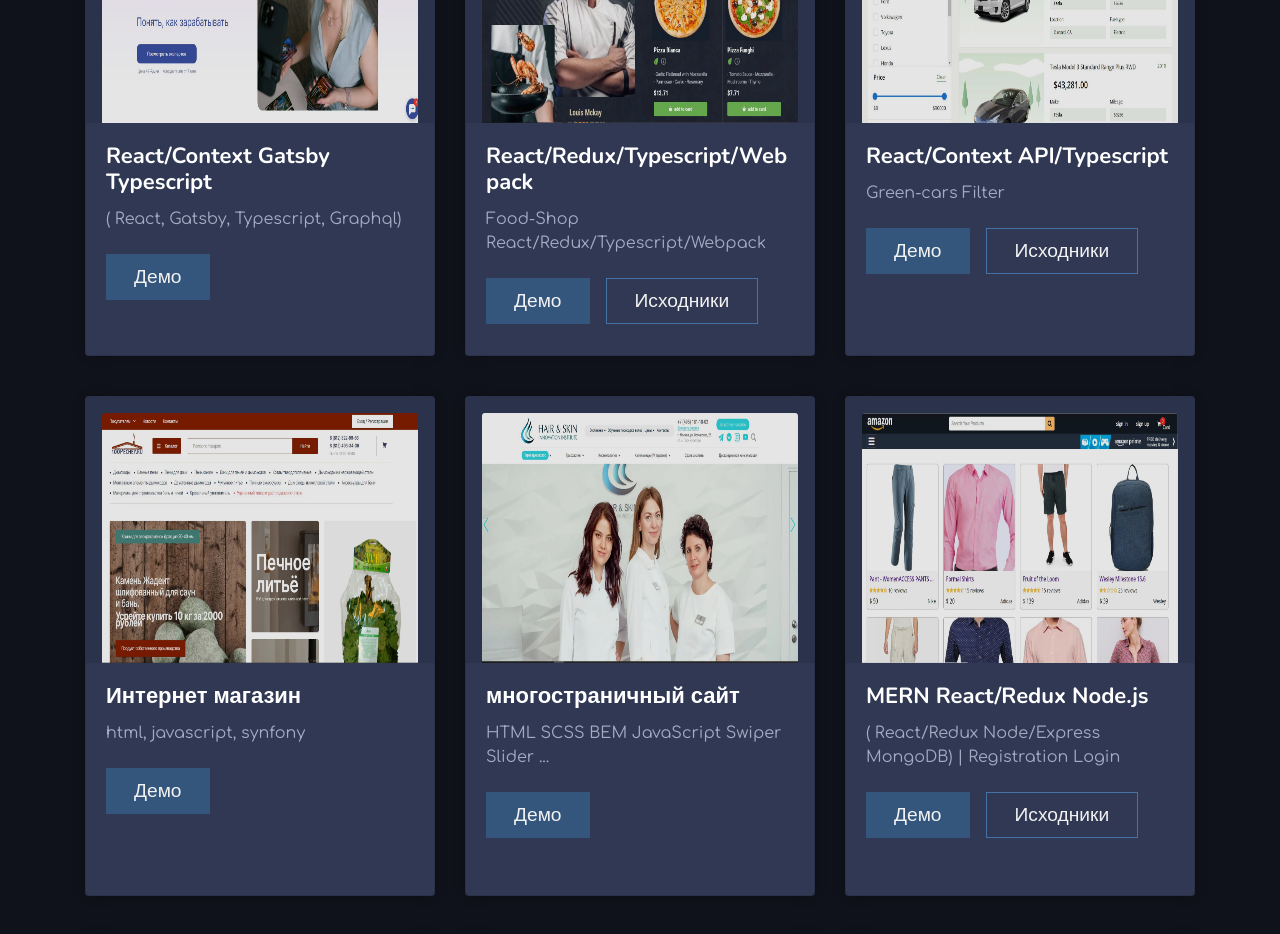
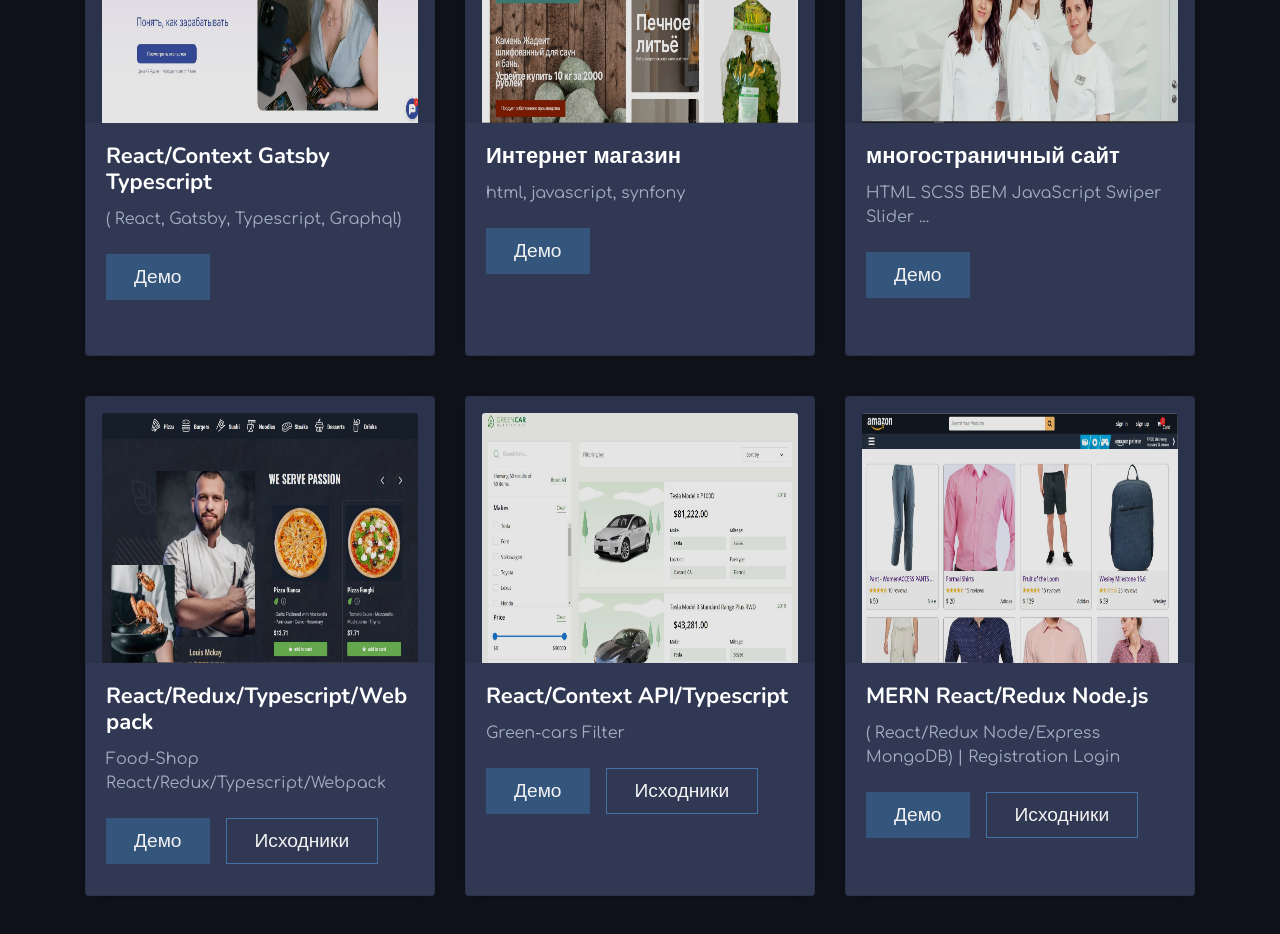
Before and after one commit to sergKenne/my-portfolio, a React (Vite) app: page / in a window 1280 px wide. Shown: the part 1860-2794 px from the top of the page. Built offline with nearby package versions, Linux system fonts and the light colour scheme; a web font is replaced by a local one.

Commit message:
added bootstrap js

```diff
--- a/package.json
+++ b/package.json
@@ -10,6 +10,7 @@
     "preview": "vite preview"
   },
   "dependencies": {
+    "bootstrap": "^4.3.1",
     "jquery": "^3.6.1",
     "node-sass": "^9.0.0",
     "react": "^18.2.0",
--- a/src/App.jsx
+++ b/src/App.jsx
@@ -347,6 +347,50 @@ function App() {
                                       <div className="card__image">
                                           <img
                                               className="card-img-top"
+                                              src="img/100pichei.JPG"
+                                              alt="shoppingCart"
+                                          />
+                                      </div>
+                                      <div className="card-body">
+                                          <h5 className="card-title">{'Интернет магазин'}</h5>
+                                          <p className="card-text">html, javascript, synfony</p>
+                                          <a
+                                              href="https://100pechey.ru/"
+                                              target="_blank"
+                                              className="card__link card__link--site">
+                                              Демо
+                                          </a>
+                                      </div>
+                                  </div>
+                              </div>
+                              <div className="col-lg-4 col-md-6 mb-4">
+                                  <div className="card">
+                                      <div className="card__image">
+                                          <img
+                                              className="card-img-top"
+                                              src="img/hair-sky.JPG"
+                                              alt="Hair&sky"
+                                          />
+                                      </div>
+                                      <div className="card-body">
+                                          <h5 className="card-title">{'многостраничный сайт'}</h5>
+                                          <p className="card-text">
+                                              HTML SCSS BEM JavaScript Swiper Slider ...
+                                          </p>
+                                          <a
+                                              href="https://hsii.ru/"
+                                              target="_blank"
+                                              className="card__link card__link--site">
+                                              Демо
+                                          </a>
+                                      </div>
+                                  </div>
+                              </div>
+                              <div className="col-lg-4 col-md-6 mb-4">
+                                  <div className="card">
+                                      <div className="card__image">
+                                          <img
+                                              className="card-img-top"
                                               src="img/foot-shop.JPG"
                                               alt="food shop"
                                           />
@@ -398,50 +442,6 @@ function App() {
                                               target="_blank"
                                               className="card__link card__link--source">
                                               Исходники
-                                          </a>
-                                      </div>
-                                  </div>
-                              </div>
-                              <div className="col-lg-4 col-md-6 mb-4">
-                                  <div className="card">
-                                      <div className="card__image">
-                                          <img
-                                              className="card-img-top"
-                                              src="img/100pichei.JPG"
-                                              alt="shoppingCart"
-                                          />
-                                      </div>
-                                      <div className="card-body">
-                                          <h5 className="card-title">{'Интернет магазин'}</h5>
-                                          <p className="card-text">html, javascript, synfony</p>
-                                          <a
-                                              href="https://100pechey.ru/"
-                                              target="_blank"
-                                              className="card__link card__link--site">
-                                              Демо
-                                          </a>
-                                      </div>
-                                  </div>
-                              </div>
-                              <div className="col-lg-4 col-md-6 mb-4">
-                                  <div className="card">
-                                      <div className="card__image">
-                                          <img
-                                              className="card-img-top"
-                                              src="img/hair-sky.JPG"
-                                              alt="Hair&sky"
-                                          />
-                                      </div>
-                                      <div className="card-body">
-                                          <h5 className="card-title">{'многостраничный сайт'}</h5>
-                                          <p className="card-text">
-                                              HTML SCSS BEM JavaScript Swiper Slider ...
-                                          </p>
-                                          <a
-                                              href="https://hsii.ru/"
-                                              target="_blank"
-                                              className="card__link card__link--site">
-                                              Демо
                                           </a>
                                       </div>
                                   </div>
@@ -532,7 +532,6 @@ function App() {
                                       </div>
                                   </div>
                               </div>
-
                               <div className="col-lg-4 col-md-6 mb-4">
                                   <div className="card">
                                       <div className="card__image">
@@ -556,7 +555,6 @@ function App() {
                                       </div>
                                   </div>
                               </div>
-
                               <div className="col-lg-4 col-md-6 mb-4">
                                   <div className="card">
                                       <div className="card__image">
@@ -584,36 +582,6 @@ function App() {
                                       </div>
                                   </div>
                               </div>
-
-                              {/* <!-- <div className="col-lg-4 col-md-6 mb-4">
-                                <div className="card">
-                                    <div className="card__image">
-                                        <img
-                                            className="card-img-top"
-                                            src="img/ecommerce-react1.JPG"
-                                            alt="Card image cap"
-                                        />
-                                    </div>
-                                    <div className="card-body">
-                                        <h5 className="card-title">"SPA ecommerce react.js"</h5>
-                                        <p className="card-text">
-                                            React | Redux | localStorage | Materialize |sweetalert2
-                                        </p>
-                                        <a
-                                            href="https://ecommerce-react-js.herokuapp.com/"
-                                            target="_blank"
-                                            className="card__link card__link--site"
-                                            >Демо</a
-                                        >
-                                        <a
-                                            href="https://github.com/sergKenne/ecommerce-react"
-                                            target="_blank"
-                                            className="card__link card__link--source"
-                                            >Исходники</a
-                                        >
-                                    </div>
-                                </div>
-                            </div> --> */}
                               <div className="col-lg-4 col-md-6 mb-4">
                                   <div className="card">
                                       <div className="card__image">
@@ -634,40 +602,9 @@ function App() {
                                               className="card__link card__link--site">
                                               Демо
                                           </a>
-                                          {/* <!-- <a href="https://github.com/sergKenne/ecommerce-react" target="_blank" className="card__link card__link--source">Исходники</a> --> */}
                                       </div>
                                   </div>
                               </div>
-                              {/* <div className="col-lg-4 col-md-6 mb-4">
-                                <div className="card">
-                                    <div className="card__image">
-                                        <img
-                                            className="card-img-top"
-                                            src="img/wineStore.JPG"
-                                            alt="Card image cap"
-                                        />
-                                    </div>
-                                    <div className="card-body">
-                                        <h5 className="card-title">"Wines Store"</h5>
-                                        <p className="card-text">
-                                            адаптивная верстка | HTML CSS JS | Slider js | БЭМ
-                                            методология
-                                        </p>
-                                        <a
-                                            href="/portfolio/winesStore/index.html"
-                                            target="_blank"
-                                            className="card__link card__link--site"
-                                            >Демо</a
-                                        >
-                                        <a
-                                            href="https://github.com/sergKenne/winesStore"
-                                            target="_blank"
-                                            className="card__link card__link--source"
-                                            >Исходники</a
-                                        >
-                                    </div>
-                                </div>
-                            </div> */}
                               <div className="col-lg-4 col-md-6 mb-4">
                                   <div className="card">
                                       <div className="card__image">
@@ -678,13 +615,13 @@ function App() {
                                           />
                                       </div>
                                       <div className="card-body">
-                                          <h5 className="card-title">"237realestate.com"</h5>
+                                          <h5 className="card-title">{'237realestate.com'}</h5>
                                           <p className="card-text">
                                               адаптивная верстка | HTML CSS JS | Bootstrap | БЭМ
                                               методология
                                           </p>
                                           <a
-                                              href="/portfolio/RealestateProjet/index.html"
+                                              href="https://www.cameroonlist.com"
                                               target="_blank"
                                               className="card__link card__link--site">
                                               Демо
@@ -698,7 +635,7 @@ function App() {
                                       </div>
                                   </div>
                               </div>
-                              <div className="col-lg-4 col-md-6 mb-4">
+                              {/* <div className="col-lg-4 col-md-6 mb-4">
                                 <div className="card">
                                     <div className="card__image">
                                         <img
@@ -757,7 +694,7 @@ function App() {
                                         </a>
                                     </div>
                                 </div>
-                              </div>
+                            </div> */}
                           </div>
                       </div>
                   </section>
--- a/src/main.jsx
+++ b/src/main.jsx
@@ -1,6 +1,8 @@
 import React from 'react'
 import ReactDOM from 'react-dom/client'
 import App from './App.jsx'
+import 'bootstrap/dist/css/bootstrap.css';
+import 'bootstrap/dist/js/bootstrap.js';
 import './index.scss'
 
 ReactDOM.createRoot(document.getElementById('root')).render(
```
Also changed, not shown: index.html (+5 -20 lines), 1 other file (tests, documents, lock files or other folders). Lines whose indentation alone changed are shown as unchanged.
